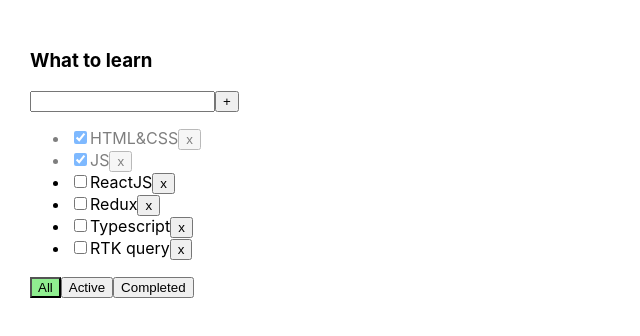
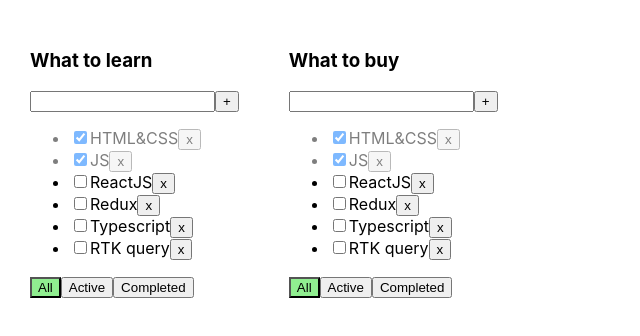
Before and after one commit to Setnad1177/todolist-advanced, a React (Create React App) app: page / in a window 1280 px wide. Shown: the top 336 px of the page, without its empty margins (0-640 px from the left). Built offline with nearby package versions, Linux system fonts and the light colour scheme.

Commit message:
New data structure, todolists array

```diff
--- a/src/App.tsx
+++ b/src/App.tsx
@@ -11,7 +11,18 @@
 
 export type FilterValuesType = "all" | "active" | "completed"
 
+type TodolistType = {
+    id: string
+    title: string
+    filter: FilterValuesType
+}
+
 export function App() {
+
+    let [todolists, setTodolists] = useState<TodolistType[]>([
+        {id: v1(), title: "What to learn", filter: "all"},
+        {id: v1(), title: "What to buy", filter: "all"},
+    ])
 
     const [tasks, setTasks] = useState<TaskType[]>([
         {id: v1(), title: "HTML&CSS", isDone: true},
@@ -50,7 +61,7 @@
 
     //Checkbox of Task change (change Task status)
     const changeTaskStatus = (taskId: string, taskStatus: boolean) => {
-        const newState = tasks.map(t => (t.id == taskId ? { ...t, isDone: taskStatus } : t))
+        const newState = tasks.map(t => (t.id == taskId ? {...t, isDone: taskStatus} : t))
         setTasks(newState)
     }
 
@@ -65,17 +76,26 @@
         tasksForTodolist = tasks.filter(task => task.isDone)
     }
 
+
+    //return
+
     return (
         <div className="App">
+            {todolists.map(tl => {
+                return (
                     <Todolist
-                title="What to learn"
+                        key={tl.id}
+                        title={tl.title}
                         tasks={tasksForTodolist}
                         removeTask={removeTask}
                         changeFilter={changeFilter}
                         addTask={addTask}
                         changeTaskStatus={changeTaskStatus}
-                filter={filter}
+                        filter={tl.filter}
                     />
+                )
+            })}
         </div>
-    );
+    )
+        ;
 }
```
Lines whose indentation alone changed are shown as unchanged.
